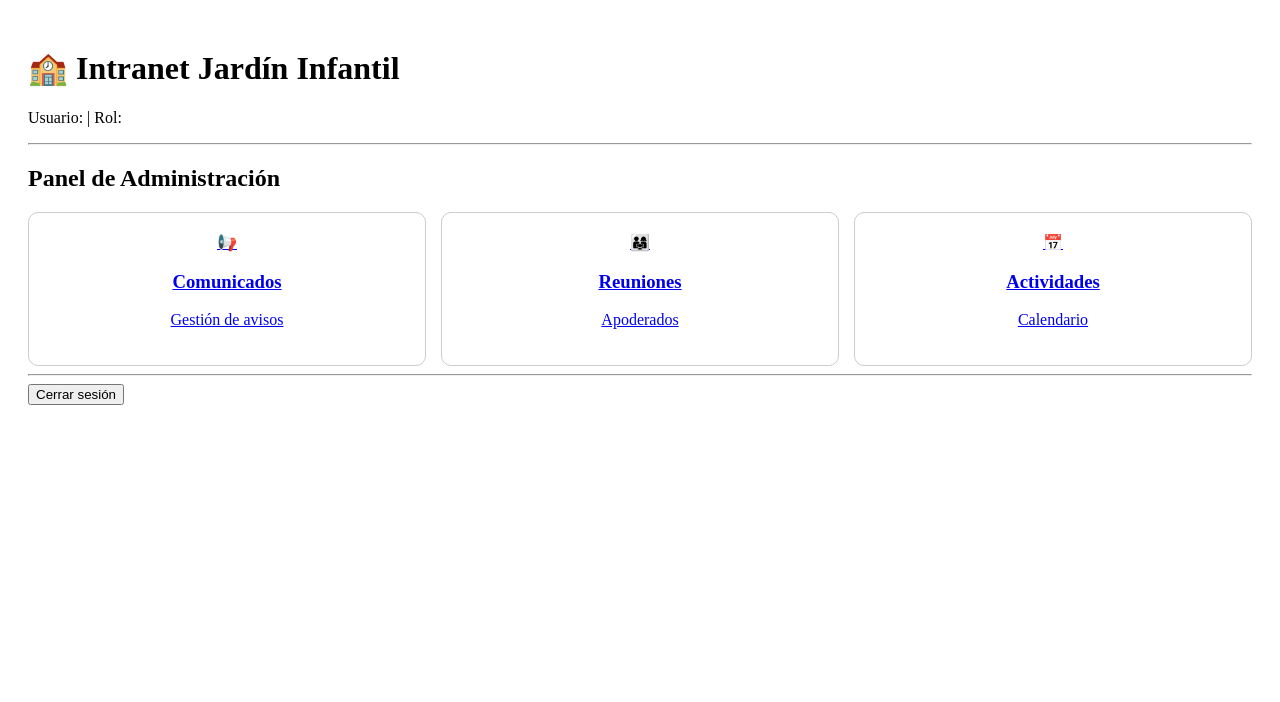
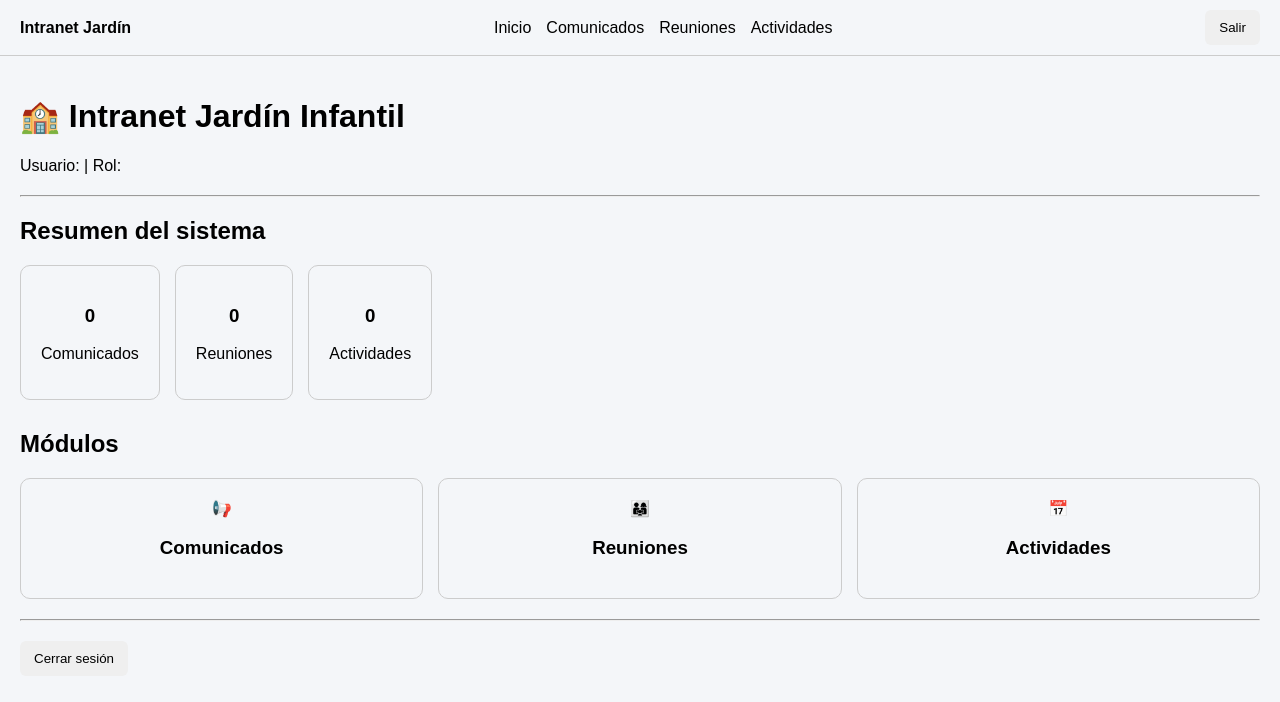
Before and after one commit to LuisAlberco1/intranet-jardin, a React (Vite) app: page /dashboard in a window 1280 px wide. Shown: the top 702 px of the page. Built offline with nearby package versions, Linux system fonts and the light colour scheme; sample sign-in values are in the browser's storage.

Commit message:
proyecto base terminado

```diff
--- a/src/App.tsx
+++ b/src/App.tsx
@@ -6,11 +6,16 @@ import Reuniones from "./pages/Reuniones";
 import Actividades from "./pages/Actividades";
 import DetalleComunicado from "./pages/DetalleComunicado";
 import ProtectedRoute from "./routes/ProtectedRoute";
+import Navbar from "./components/Navbar";
 
 function App() {
   const session = localStorage.getItem("session");
 
   return (
+    <>
+      {/* Navbar global solo si hay sesión */}
+      {session && <Navbar />}
+
       <Routes>
         {/* Login */}
         <Route
@@ -42,7 +47,7 @@ function App() {
           }
         />
 
-      {/* Detalle comunicado (useParams) */}
+        {/* Detalle comunicado */}
         <Route
           path="/comunicado/:id"
           element={
@@ -72,6 +77,7 @@ function App() {
           }
         />
       </Routes>
+    </>
   );
 }
 
--- /dev/null
+++ b/src/components/Navbar.tsx
@@ -0,0 +1,53 @@
+import { Link } from "react-router-dom";
+import { useContext } from "react";
+import { AuthContext } from "../context/AuthContext";
+
+export default function Navbar() {
+  const ctx = useContext(AuthContext);
+
+  if (!ctx) return null;
+
+  const { user, logout } = ctx;
+
+  return (
+    <div style={styles.navbar}>
+      <div>
+        <b>Intranet Jardín</b>
+      </div>
+
+      <div style={styles.links}>
+        <Link to="/dashboard">Inicio</Link>
+        <Link to="/comunicados">Comunicados</Link>
+        <Link to="/reuniones">Reuniones</Link>
+        <Link to="/actividades">Actividades</Link>
+      </div>
+
+      <div style={styles.user}>
+        <span>{user?.nombre}</span>
+
+        <button onClick={logout}>
+          Salir
+        </button>
+      </div>
+    </div>
+  );
+}
+
+const styles = {
+  navbar: {
+    display: "flex",
+    justifyContent: "space-between",
+    padding: "10px 20px",
+    borderBottom: "1px solid #ccc",
+    alignItems: "center",
+  },
+  links: {
+    display: "flex",
+    gap: "15px",
+  },
+  user: {
+    display: "flex",
+    gap: "10px",
+    alignItems: "center",
+  },
+};
--- a/src/main.tsx
+++ b/src/main.tsx
@@ -1,10 +1,13 @@
 import React from "react";
 import ReactDOM from "react-dom/client";
 import App from "./App";
+import "./styles/global.css";
 import { BrowserRouter } from "react-router-dom";
 import { AuthProvider } from "./context/AuthContext";
 
-ReactDOM.createRoot(document.getElementById("root")!).render(
+ReactDOM.createRoot(
+  document.getElementById("root")!
+).render(
   <React.StrictMode>
     <BrowserRouter>
       <AuthProvider>
--- a/src/pages/Actividades.tsx
+++ b/src/pages/Actividades.tsx
@@ -10,6 +10,8 @@ export default function Actividades() {
   const [responsable, setResponsable] = useState("");
 
   const [editandoId, setEditandoId] = useState<string | null>(null);
+
+  const [busqueda, setBusqueda] = useState("");
 
   useEffect(() => {
     const data = localStorage.getItem("actividades");
@@ -58,12 +60,17 @@ export default function Actividades() {
 
   const eliminar = (id: string) => {
     setLista(
-      lista.filter((a) => a.id !== id)
+      lista.filter(
+        (a) => a.id !== id
+      )
     );
   };
 
-  const iniciarEdicion = (a: Actividad) => {
+  const iniciarEdicion = (
+    a: Actividad
+  ) => {
     setEditandoId(a.id);
+
     setNombre(a.nombre);
     setFecha(a.fecha);
     setDescripcion(a.descripcion);
@@ -92,6 +99,20 @@ export default function Actividades() {
     limpiar();
   };
 
+  const listaFiltrada = lista.filter(
+    (a) =>
+      a.nombre
+        .toLowerCase()
+        .includes(
+          busqueda.toLowerCase()
+        ) ||
+      a.responsable
+        .toLowerCase()
+        .includes(
+          busqueda.toLowerCase()
+        )
+  );
+
   return (
     <div>
       <h1>Calendario de Actividades</h1>
@@ -116,7 +137,9 @@ export default function Actividades() {
         placeholder="Descripción"
         value={descripcion}
         onChange={(e) =>
-          setDescripcion(e.target.value)
+          setDescripcion(
+            e.target.value
+          )
         }
       />
 
@@ -124,7 +147,9 @@ export default function Actividades() {
         placeholder="Responsable"
         value={responsable}
         onChange={(e) =>
-          setResponsable(e.target.value)
+          setResponsable(
+            e.target.value
+          )
         }
       />
 
@@ -140,7 +165,19 @@ export default function Actividades() {
 
       <hr />
 
-      {lista.map((a) => (
+      <input
+        placeholder="Buscar actividad o responsable"
+        value={busqueda}
+        onChange={(e) =>
+          setBusqueda(
+            e.target.value
+          )
+        }
+      />
+
+      <hr />
+
+      {listaFiltrada.map((a) => (
         <div key={a.id}>
           <h3>{a.nombre}</h3>
 
@@ -167,6 +204,8 @@ export default function Actividades() {
           >
             Eliminar
           </button>
+
+          <hr />
         </div>
       ))}
     </div>
--- a/src/pages/Dashboard.tsx
+++ b/src/pages/Dashboard.tsx
@@ -1,4 +1,4 @@
-import { useContext } from "react";
+import { useContext, useEffect, useState } from "react";
 import { Link, useNavigate } from "react-router-dom";
 import { AuthContext } from "../context/AuthContext";
 import type { CSSProperties } from "react";
@@ -7,9 +7,34 @@ export default function Dashboard() {
   const ctx = useContext(AuthContext);
   const navigate = useNavigate();
 
+  const [totalComunicados, setTotalComunicados] = useState(0);
+  const [totalReuniones, setTotalReuniones] = useState(0);
+  const [totalActividades, setTotalActividades] = useState(0);
+
   if (!ctx) return null;
 
   const { user, logout } = ctx;
+
+  useEffect(() => {
+    const comunicados =
+      JSON.parse(
+        localStorage.getItem("comunicados") || "[]"
+      );
+
+    const reuniones =
+      JSON.parse(
+        localStorage.getItem("reuniones") || "[]"
+      );
+
+    const actividades =
+      JSON.parse(
+        localStorage.getItem("actividades") || "[]"
+      );
+
+    setTotalComunicados(comunicados.length);
+    setTotalReuniones(reuniones.length);
+    setTotalActividades(actividades.length);
+  }, []);
 
   const handleLogout = () => {
     logout();
@@ -26,34 +51,58 @@ export default function Dashboard() {
 
       <hr />
 
-      <h2>Panel de Administración</h2>
+      <h2>Resumen del sistema</h2>
+
+      <div
+        style={{
+          display: "flex",
+          gap: "15px",
+          marginBottom: "30px",
+        }}
+      >
+        <div style={cardStyle}>
+          <h3>{totalComunicados}</h3>
+          <p>Comunicados</p>
+        </div>
+
+        <div style={cardStyle}>
+          <h3>{totalReuniones}</h3>
+          <p>Reuniones</p>
+        </div>
+
+        <div style={cardStyle}>
+          <h3>{totalActividades}</h3>
+          <p>Actividades</p>
+        </div>
+      </div>
+
+      <h2>Módulos</h2>
 
       <div
         style={{
           display: "grid",
-          gridTemplateColumns: "repeat(3, 1fr)",
+          gridTemplateColumns: "repeat(3,1fr)",
           gap: "15px",
-          marginTop: "20px",
         }}
       >
         <Link to="/comunicados">
           <div style={cardStyle}>
-            📢 <h3>Comunicados</h3>
-            <p>Gestión de avisos</p>
+            📢
+            <h3>Comunicados</h3>
           </div>
         </Link>
 
         <Link to="/reuniones">
           <div style={cardStyle}>
-            👨‍👩‍👧 <h3>Reuniones</h3>
-            <p>Apoderados</p>
+            👨‍👩‍👧
+            <h3>Reuniones</h3>
           </div>
         </Link>
 
         <Link to="/actividades">
           <div style={cardStyle}>
-            📅 <h3>Actividades</h3>
-            <p>Calendario</p>
+            📅
+            <h3>Actividades</h3>
           </div>
         </Link>
       </div>
@@ -71,6 +120,5 @@ const cardStyle: CSSProperties = {
   padding: "20px",
   border: "1px solid #ccc",
   borderRadius: "10px",
-  cursor: "pointer",
   textAlign: "center",
 };
--- a/src/pages/Reuniones.tsx
+++ b/src/pages/Reuniones.tsx
@@ -11,18 +11,23 @@ export default function Reuniones() {
 
   const [editandoId, setEditandoId] = useState<string | null>(null);
 
-  // cargar desde localStorage
+  const [busqueda, setBusqueda] = useState("");
+
   useEffect(() => {
     const data = localStorage.getItem("reuniones");
-    if (data) setLista(JSON.parse(data));
+
+    if (data) {
+      setLista(JSON.parse(data));
+    }
   }, []);
 
-  // guardar en localStorage
   useEffect(() => {
-    localStorage.setItem("reuniones", JSON.stringify(lista));
+    localStorage.setItem(
+      "reuniones",
+      JSON.stringify(lista)
+    );
   }, [lista]);
 
-  // limpiar formulario
   const limpiar = () => {
     setTitulo("");
     setFecha("");
@@ -30,9 +35,15 @@ export default function Reuniones() {
     setDescripcion("");
   };
 
-  // agregar
   const agregar = () => {
-    if (!titulo || !fecha || !hora || !descripcion) return;
+    if (
+      !titulo ||
+      !fecha ||
+      !hora ||
+      !descripcion
+    ) {
+      return;
+    }
 
     const nueva: Reunion = {
       id: crypto.randomUUID(),
@@ -43,38 +54,59 @@ export default function Reuniones() {
     };
 
     setLista([...lista, nueva]);
+
     limpiar();
   };
 
-  // eliminar
   const eliminar = (id: string) => {
-    setLista(lista.filter((r) => r.id !== id));
+    setLista(
+      lista.filter(
+        (r) => r.id !== id
+      )
+    );
   };
 
-  // iniciar edición
-  const iniciarEdicion = (r: Reunion) => {
+  const iniciarEdicion = (
+    r: Reunion
+  ) => {
     setEditandoId(r.id);
+
     setTitulo(r.titulo);
     setFecha(r.fecha);
     setHora(r.hora);
     setDescripcion(r.descripcion);
   };
 
-  // guardar edición
   const guardar = () => {
     if (!editandoId) return;
 
     setLista(
       lista.map((r) =>
         r.id === editandoId
-          ? { ...r, titulo, fecha, hora, descripcion }
+          ? {
+              ...r,
+              titulo,
+              fecha,
+              hora,
+              descripcion,
+            }
           : r
       )
     );
 
     setEditandoId(null);
+
     limpiar();
   };
+
+  const listaFiltrada = lista.filter(
+    (r) =>
+      r.titulo
+        .toLowerCase()
+        .includes(
+          busqueda.toLowerCase()
+        )
+  );
 
   return (
     <div>
@@ -83,43 +115,88 @@ export default function Reuniones() {
       <input
         placeholder="Título"
         value={titulo}
-        onChange={(e) => setTitulo(e.target.value)}
+        onChange={(e) =>
+          setTitulo(e.target.value)
+        }
       />
 
       <input
         type="date"
         value={fecha}
-        onChange={(e) => setFecha(e.target.value)}
+        onChange={(e) =>
+          setFecha(e.target.value)
+        }
       />
 
       <input
         type="time"
         value={hora}
-        onChange={(e) => setHora(e.target.value)}
+        onChange={(e) =>
+          setHora(e.target.value)
+        }
       />
 
       <input
         placeholder="Descripción"
         value={descripcion}
-        onChange={(e) => setDescripcion(e.target.value)}
+        onChange={(e) =>
+          setDescripcion(
+            e.target.value
+          )
+        }
       />
 
       {editandoId ? (
-        <button onClick={guardar}>Guardar cambios</button>
+        <button onClick={guardar}>
+          Guardar cambios
+        </button>
       ) : (
-        <button onClick={agregar}>Agregar</button>
+        <button onClick={agregar}>
+          Agregar
+        </button>
       )}
 
       <hr />
 
-      {lista.map((r) => (
+      <input
+        placeholder="Buscar reunión"
+        value={busqueda}
+        onChange={(e) =>
+          setBusqueda(
+            e.target.value
+          )
+        }
+      />
+
+      <hr />
+
+      {listaFiltrada.map((r) => (
         <div key={r.id}>
           <h3>{r.titulo}</h3>
+
           <p>{r.descripcion}</p>
-          <p>{r.fecha} - {r.hora}</p>
 
-          <button onClick={() => iniciarEdicion(r)}>Editar</button>
-          <button onClick={() => eliminar(r.id)}>Eliminar</button>
+          <p>
+            {r.fecha} - {r.hora}
+          </p>
+
+          <button
+            onClick={() =>
+              iniciarEdicion(r)
+            }
+          >
+            Editar
+          </button>
+
+          <button
+            onClick={() =>
+              eliminar(r.id)
+            }
+          >
+            Eliminar
+          </button>
+
+          <hr />
         </div>
       ))}
     </div>
--- /dev/null
+++ b/src/styles/global.css
@@ -0,0 +1,52 @@
+body {
+  margin: 0;
+  font-family: Arial, sans-serif;
+  background-color: #f4f6f9;
+}
+
+a {
+  text-decoration: none;
+  color: inherit;
+}
+
+.container {
+  padding: 20px;
+}
+
+.card {
+  background: white;
+  padding: 15px;
+  border-radius: 10px;
+  border: 1px solid #ddd;
+}
+
+.grid {
+  display: grid;
+  gap: 15px;
+}
+
+.grid-3 {
+  grid-template-columns: repeat(3,1fr);
+}
+
+input {
+  padding: 10px;
+  margin: 5px;
+  border-radius: 6px;
+  border: 1px solid #ccc;
+}
+
+button {
+  padding: 10px 14px;
+  border: none;
+  border-radius: 6px;
+  cursor: pointer;
+}
+
+button:hover {
+  opacity: .9;
+}
+
+hr {
+  margin: 20px 0;
+}
```
Lines whose indentation alone changed are shown as unchanged.
